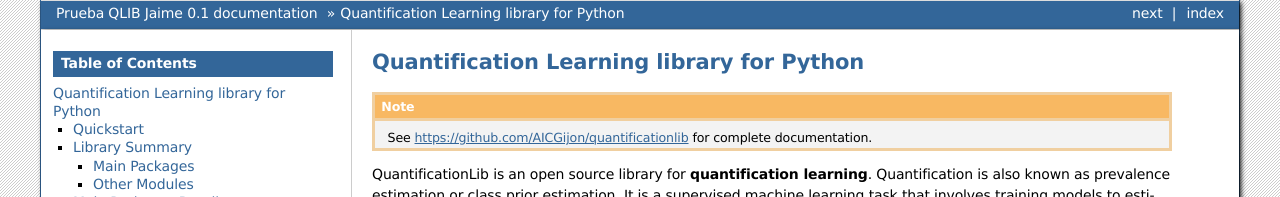
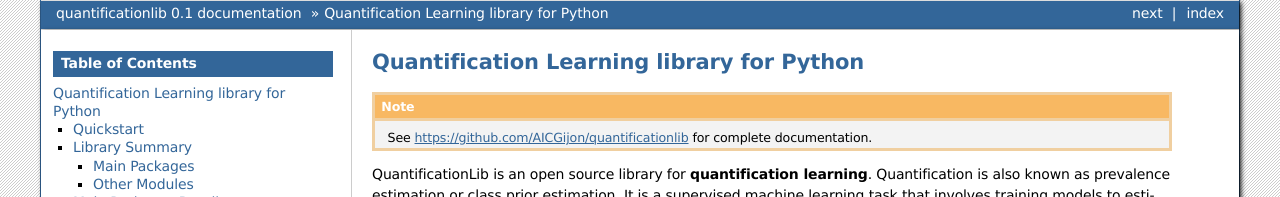
Before and after one commit to AICGijon/quantificationlib, a Sphinx documentation site: the page built from docs/index.rst, in a window 1280 px wide and 900 px high. Shown: the top 197 px of the window. Built offline with Sphinx 7.4.7, drawn with Linux system fonts in a browser that asks for light colours; some of the changed text lies outside the part shown.

Commit message:
author change

```diff
--- a/docs/conf.py
+++ b/docs/conf.py
@@ -6,9 +6,9 @@
 # -- Project information -----------------------------------------------------
 # https://www.sphinx-doc.org/en/master/usage/configuration.html#project-information
 
-project = 'Prueba QLIB Jaime'
+project = 'quantificationlib'
 copyright = '2023, Jaime'
-author = 'Jaime'
+author = 'Juan José, Jaime, Pablo'
 release = '0.1'
 
 # -- General configuration ---------------------------------------------------
```
